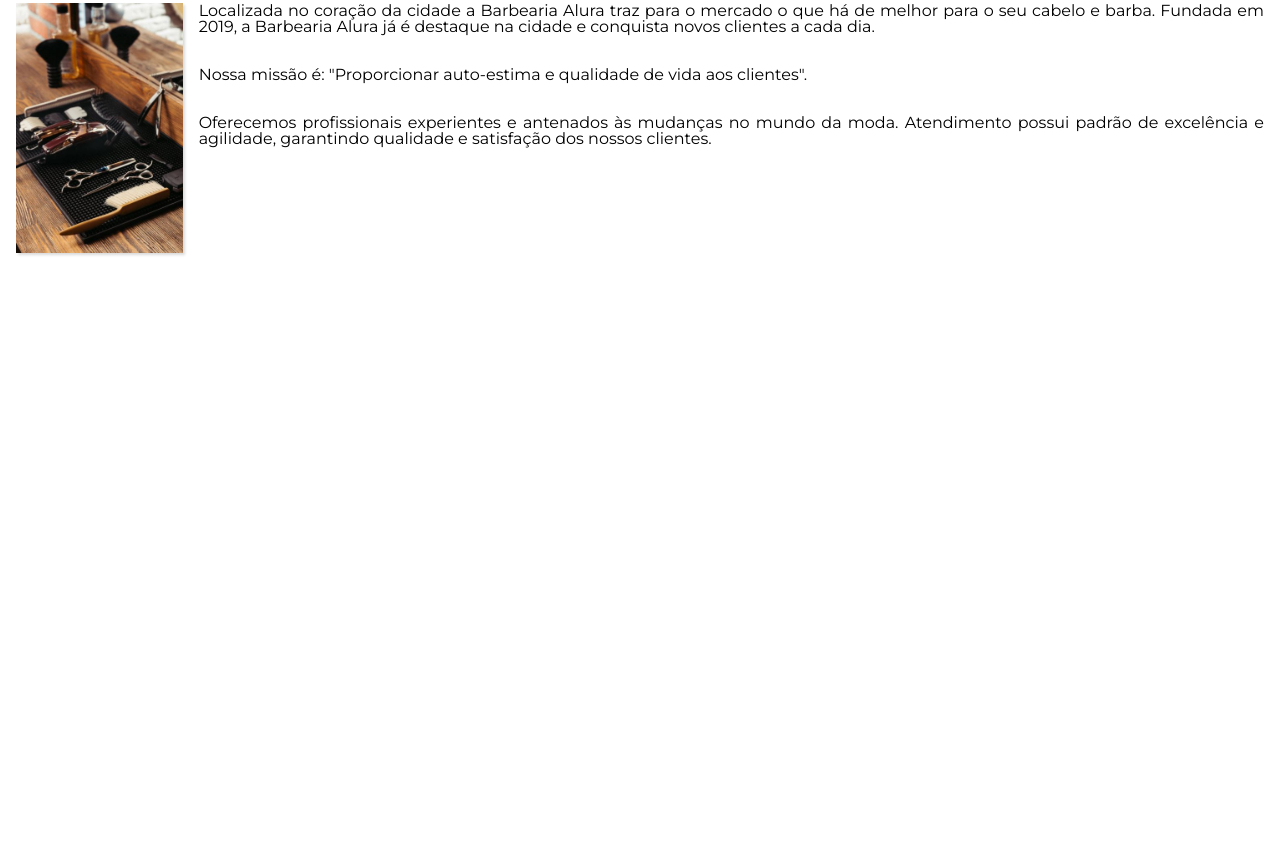
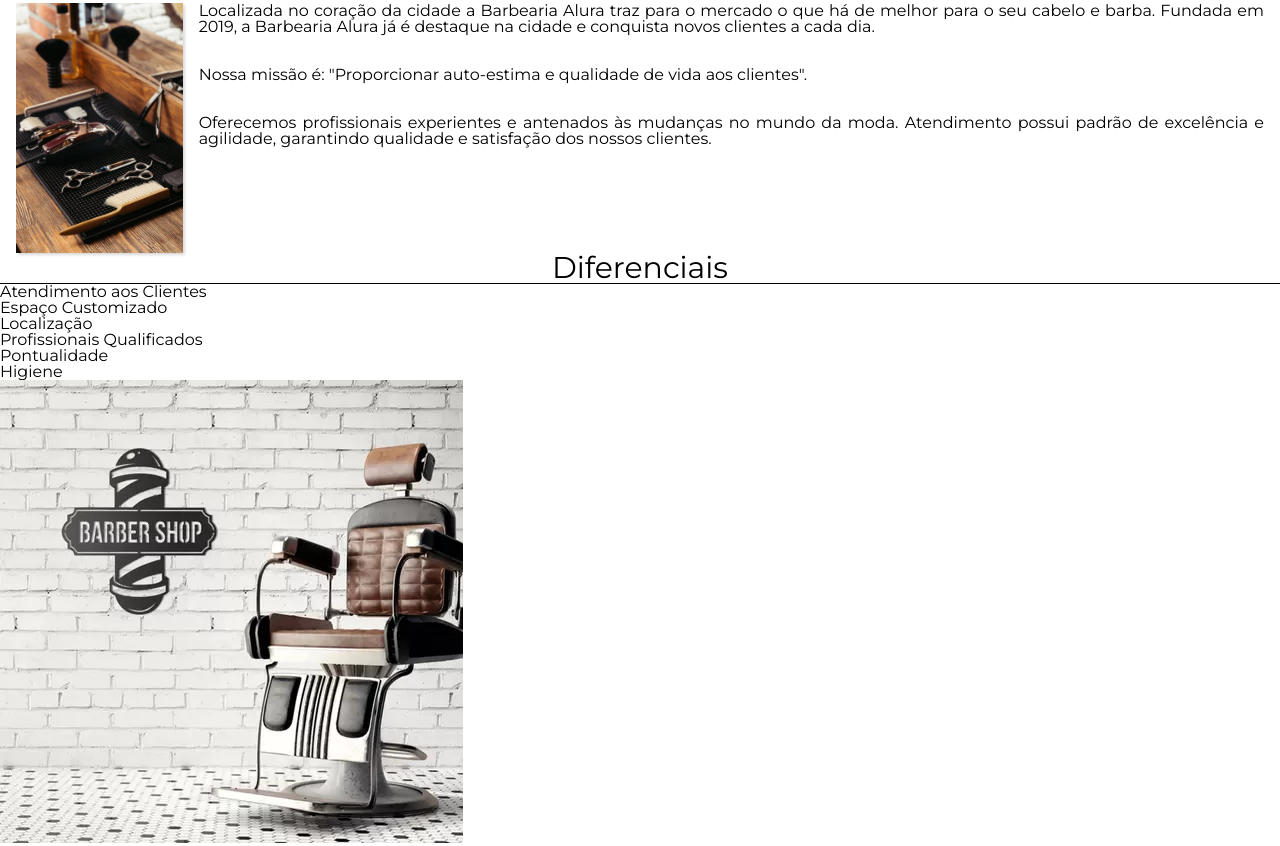
Before and after one commit to anaVitoriaLouro/projeto-barbearia-alura2, a plain HTML site: page index.html in a window 1280 px wide. Shown: the part 352-1198 px from the top of the page. Before the commit the page ends 800 px from the top, so only its background shows below. Drawn offline with Linux system fonts and the light colour scheme.

Commit message:
criação da Seção dos Diferenciais

```diff
--- a/assets/css/home.css
+++ b/assets/css/home.css
@@ -1,3 +1,5 @@
+/* Seção 'Sobre a Barbearia Alura' */
+
 .conteudo-sobre {
     display: flex;
     flex-direction: row;
@@ -38,3 +40,5 @@
         font-size: 19px;
     }
 }
+
+/* Seção 'Diferenciais' */
--- a/index.html
+++ b/index.html
@@ -47,6 +47,22 @@
                 <p>Oferecemos profissionais experientes e antenados às mudanças no mundo da moda. Atendimento possui padrão de excelência e agilidade, garantindo qualidade e satisfação dos nossos clientes.</p>
             </div>
         </section>
+
+        <section class="diferenciais">
+            <h3 class="conteudo-sobre-titulo">Diferenciais</h3>
+            <div class="conteudo-beneficios">
+                <ul class="lista-beneficios">
+                    <li class="lista-beneficios-itens">Atendimento aos Clientes</li>
+                    <li class="lista-beneficios-itens">Espaço Customizado</li>
+                    <li class="lista-beneficios-itens">Localização</li>
+                    <li class="lista-beneficios-itens">Profissionais Qualificados</li>
+                    <li class="lista-beneficios-itens">Pontualidade</li>
+                    <li class="lista-beneficios-itens">Higiene</li>
+
+                    <img src="assets/img/beneficios.webp" alt="Cadeira de Barbearia" class="imagem-diferencias">
+                </ul>
+            </div>
+        </section>
     </main>
 
     <script src="index.js"></script>
```
